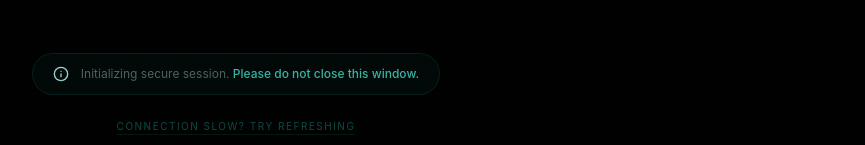
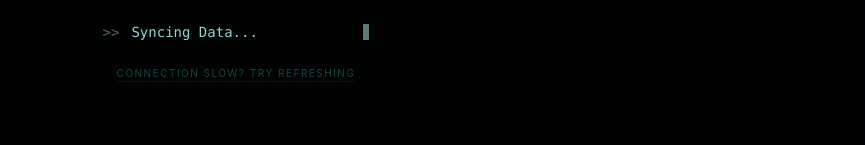
Before and after one commit to samarasimha444/glitchfame, a React (Vite) app in the folder frontend/: page /vote in a window 1280 px wide. Shown: the part 495-640 px from the top of the page, without its empty margins (404-1269 px from the left). Built offline with nearby package versions, Linux system fonts and the light colour scheme; no server answers.

Commit message:
fix ready state

```diff
--- a/frontend/src/components/GlitchLoader.jsx
+++ b/frontend/src/components/GlitchLoader.jsx
@@ -59,12 +59,12 @@ const GlitchLoader = () => {
         </div>
 
         {/* Bottom Alert Box - Adjusted Padding for Mobile */}
-        <div className="mt-12 md:mt-16 flex items-start md:items-center gap-3 px-5 py-3 bg-teal-950/20 border border-teal-300/10 rounded-2xl md:rounded-full text-[10px] md:text-xs text-teal-100/40 max-w-[90%] md:max-w-none">
+        {/* <div className="mt-12 md:mt-16 flex items-start md:items-center gap-3 px-5 py-3 bg-teal-950/20 border border-teal-300/10 rounded-2xl md:rounded-full text-[10px] md:text-xs text-teal-100/40 max-w-[90%] md:max-w-none">
           <Info className="w-4 h-4 text-primary shrink-0" />
           <p className="leading-tight">
             Initializing secure session. <span className="text-teal-300/80 font-medium">Please do not close this window.</span>
           </p>
-        </div>
+        </div> */}
 
         {/* Refresh Link */}
         <button
```
